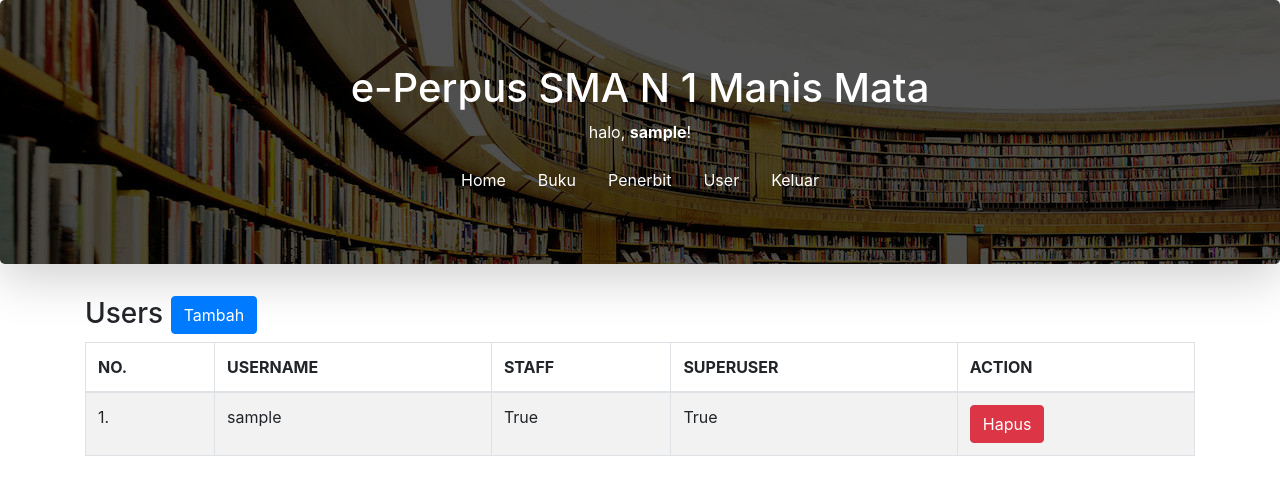
After one commit to AgusPribadi/Django-Perpustakaan, a Django app: page /user/ in a window 1280 px wide. The commit adds this page. Shown: the top 495 px of the page. Run offline with Django 3.2, Linux system fonts and the light colour scheme; the visitor is signed in with stand-in values (Sample User, id 1); data comes from the database, SQL or seed files in the repository; some libraries are stand-ins or nearby versions.

Commit message:
Memperbarui UI

```diff
--- a/perpus/perpus/settings.py
+++ b/perpus/perpus/settings.py
@@ -131,7 +131,7 @@ STATICFILES_DIRS = [
 
 LOGIN_REDIRECT_URL = 'home'
 
-LOGIN_URL = 'buku'
+LOGIN_URL = 'masuk'
 
 MEDIA_URL = '/media/'
 
--- a/perpus/perpus/urls.py
+++ b/perpus/perpus/urls.py
@@ -4,18 +4,19 @@ from perpustakaan.views import *
 from django.contrib.auth.views import LoginView, LogoutView
 from django.conf.urls.static import static
 
-
 urlpatterns = [
+    path('', home, name='home'),
     path('admin/', admin.site.urls),
+    path('penerbit/', penerbit, name='penerbit'),
     path('buku/', buku, name='buku'),
-    path('penerbit/', penerbit, name='penerbit'),
-    path('tambah-buku/', tambah_buku, name='tambah_buku'),
+    path('buku/tambah/', tambah_buku, name='tambah_buku'),
     path('buku/ubah/<int:id_buku>', ubah_buku, name='ubah_buku'),
-    path('buku/hapus/<int:id_buku>', hapus_buku, name='hapus_buku'),
-    path('masuk/', LoginView.as_view(), name='masuk'),
-    path('keluar/', LogoutView.as_view(next_page='masuk'), name='keluar'),
-    path('signup/', signup, name='signup'),
-    path('export/xls/', export_xls, name='export_xls'),
+    path('buku/hapus/<int:id_buku>', hapus_buku, name="hapus_buku"),
+    path('buku/export/xls/', export_xls, name='export_xls'),
+    path('auth/masuk/', LoginView.as_view(), name='masuk'),
+    path('auth/keluar/', LogoutView.as_view(next_page='masuk'), name='keluar'),
+    path('user/', users, name='users'),
+    path('user/add/', signup, name='signup'),
 ]
 
 if settings.DEBUG:
--- a/perpus/perpustakaan/templates/registration/login.html
+++ b/perpus/perpustakaan/templates/registration/login.html
@@ -3,12 +3,12 @@
 {% block content %}
 
 {% if user.is_authenticated %}
-    <meta http-equiv="refresh" content="0; url= {% url 'buku' %}">
+  <meta http-equiv="refresh" content="0; url={% url 'buku' %}">
 {% else %}
 <div class="container">
-    <div class="row">
+  <div class="row justify-content-center">
     <div class="col-md-4">
-            <div class="card">
+      <div class="card shadow-lg">
         <div class="card-header">
           LOGIN.
         </div>
--- /dev/null
+++ b/perpus/perpustakaan/templates/users.html
@@ -0,0 +1,46 @@
+{% extends 'base.html' %}
+
+{% block content %}
+
+<div class="container">
+  <div class="row">
+    <div class="col-md-12">
+      <h3>
+        Users
+        <a href="{% url 'signup' %}" class="btn btn-primary">Tambah</a>
+      </h3>
+
+      {% for message in messages %}
+        {% if message %}
+          <div class="alert alert-success">{{ message }}</div>
+        {% endif %}
+      {% endfor %}
+      <table class="table table-bordered table-striped">
+        <thead>
+          <tr>
+            <th>NO.</th>
+            <th>USERNAME</th>
+            <th>STAFF</th>
+            <th>SUPERUSER</th>
+            <th>ACTION</th>
+          </tr>
+        </thead>
+        <tbody>
+          {% for user in users %}
+          <tr>
+            <td>{{ forloop.counter }}.</td>
+            <td>{{ user.username }}</td>
+            <td>{{ user.is_staff }}</td>
+            <td>{{ user.is_superuser }}</td>
+            <td>
+              <a href="#" class="btn btn-danger">Hapus</a>
+            </td>
+          </tr>
+          {% endfor %}
+        </tbody>
+      </table>
+    </div>
+  </div>
+</div>
+
+{% endblock %}
--- a/perpus/perpustakaan/views.py
+++ b/perpus/perpustakaan/views.py
@@ -6,7 +6,24 @@ from django.contrib.auth.decorators import login_required
 from django.conf import settings
 from django.contrib.auth.forms import UserCreationForm
 from perpustakaan.resource import BukuResource
+from django.contrib.auth.models import User
 
+
+def home(request):
+    template = 'home.html'
+    return render(request, template)
+
+
+@login_required(login_url=settings.LOGIN_URL)
+def users(request):
+    users = User.objects.all()
+    template = 'users.html'
+    context = {
+        'users':users,
+    }
+    return render(request, template, context)
+
+@login_required(login_url=settings.LOGIN_URL)
 def export_xls(request):
     buku = BukuResource()
     dataset = buku.export()
@@ -17,7 +34,7 @@ def export_xls(request):
 @login_required(login_url=settings.LOGIN_URL)
 def signup(request):
     if request.POST:
-        form =UserCreationForm(request.POST)
+        form = UserCreationForm(request.POST)
         if form.is_valid():
             form.save()
             messages.success(request, "User berhasil dibuat!")
@@ -29,14 +46,15 @@ def signup(request):
         form = UserCreationForm()
         konteks = {
             'form':form,
-
         }
     return render(request, 'signup.html', konteks)
+
 
 @login_required(login_url=settings.LOGIN_URL)
 def hapus_buku(request, id_buku):
     buku = Buku.objects.filter(id=id_buku)
     buku.delete()
+
     messages.success(request, "Data Berhasil dihapus!")
     return redirect('buku')
 
@@ -53,26 +71,20 @@ def ubah_buku(request, id_buku):
     else:
         form = FormBuku(instance=buku)
         konteks = {
-            'form': form,
-            'buku': buku,
+            'form':form,
+            'buku':buku,
         }
     return render(request, template, konteks)
 
 
 @login_required(login_url=settings.LOGIN_URL)
 def buku(request):
-    if request.POST:
-        kata_kunci = request.POST['cari']
-        books = Buku.objects.filter(judul__contains=kata_kunci)
-        context = {
-            'books': books,
-        }
-    else:
-        books = Buku.objects.all()
-        context = {
-            'books': books,
-        }
-    return render(request, 'buku.html', context)
+    books = Buku.objects.all()
+
+    konteks = {
+        'books': books,
+    }
+    return render(request, 'buku.html', konteks)
 
 @login_required(login_url=settings.LOGIN_URL)
 def penerbit(request):
@@ -86,6 +98,7 @@ def tambah_buku(request):
             form.save()
             form = FormBuku()
             pesan = "Data berhasil disimpan"
+
             konteks = {
                 'form': form,
                 'pesan': pesan,
--- a/perpus/static/css/style.css
+++ b/perpus/static/css/style.css
@@ -1,4 +1,7 @@
 body {
-  background-color: black;
-  font-family: poppins;
+  background-color: #ffffff;
 }
+
+.jumbotron {
+  background: url('../images/perpus.jpg') no-repeat top center fixed;
+}
--- a/perpus/templates/base.html
+++ b/perpus/templates/base.html
@@ -1,16 +1,14 @@
 {% load static %}
-
 <!DOCTYPE html>
 <html lang="en">
 <head>
-    <meta charset="UTF-8" />
-    <meta http-equiv="X-UA-Compatible" content="IE=edge" />
-    <meta name="viewport" content="width=device-width, initial-scale=1.0" />
-    <title>PERPUSTAKAAN SEKOLAH SMK</title>
+  <meta charset="UTF-8">
+  <meta name="viewport" content="width=device-width, initial-scale=1.0">
+  <title>PERPUSTAKAAN SEKOLAH SMA</title>
 
   <link rel="stylesheet" href="{% static 'css/bootstrap.min.css' %}">
-    <!-- <link rel="stylesheet" href="{% static 'css/style.css' %}"> -->
 
+  <link rel="stylesheet" href="{% static 'css/style.css' %}">
 </head>
 <body>
 
@@ -19,9 +17,7 @@
   {% block content %}
   {% endblock %}
 
-
   <script src="{% static 'js/jquery.js' %}"></script>
   <script src="{% static 'js/bootstrap.min.js' %}"></script>
-
 </body>
 </html>
--- a/perpus/templates/judul.html
+++ b/perpus/templates/judul.html
@@ -1,6 +1,14 @@
-<center>
-    <h1>PERPUSTAKAAN</h1>
+<div class="jumbotron text-center text-white shadow-lg">
+    <h1>e-Perpus SMA N 1 Manis Mata</h1>
     {% if user.is_authenticated %}
-        <p>Halo, <strong>{{ user }}</strong>! / <a href="{% url 'keluar' %}">Keluar</a> </p>
+      <p>halo, <strong>{{ user }}</strong>!</p>
+
+      <nav class="nav justify-content-center">
+        <a href="{% url 'home' %}" class="nav-link text-white">Home</a>
+        <a href="{% url 'buku' %}" class="nav-link text-white">Buku</a>
+        <a href="{% url 'penerbit' %}" class="nav-link text-white">Penerbit</a>
+        <a href="{% url 'users' %}" class="nav-link text-white">User</a>
+        <a href="{% url 'keluar' %}" class="nav-link text-white">Keluar</a>
+      </nav>
     {% endif %}
-</center>
+  </div>
```
Also changed, not shown: perpus/perpustakaan/admin.py (+4 -4 lines), perpus/perpustakaan/forms.py (+10 -10 lines), perpus/perpustakaan/models.py (+13 -13 lines), perpus/perpustakaan/resource.py (+6 -5 lines), perpus/perpustakaan/templates/home.html (added, +14 -0 lines), perpus/requirements.txt (added, +19 -0 lines), perpus/static/images/perpus.jpg (added), 1 other file. Lines whose indentation alone changed are shown as unchanged.
